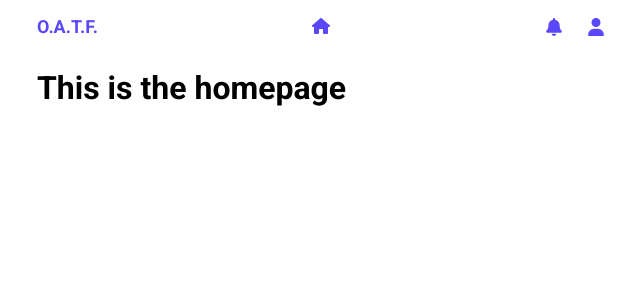
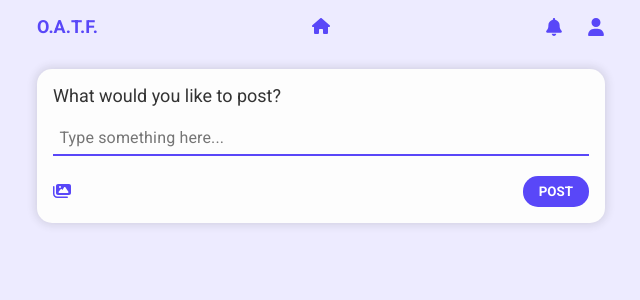
Before and after one commit to Jason-Azevedo/OneAppThreeFrameworks, a React (Create React App) app in the folder src/frontend/reactjs/: page / in a window 1280 px wide. Shown: the top 300 px of the page, without its empty margins (319-959 px from the left). Built offline with nearby package versions, Linux system fonts and the light colour scheme.

Commit message:
Implemented the PostForm
Fixed auto-expanding textarea and created IconFileUploadButton

Finished the postform

```diff
--- /dev/null
+++ b/src/frontend/reactjs/src/components/Forms/PostForm.tsx
@@ -0,0 +1,52 @@
+import React, { FormEvent, useState } from "react";
+import { FontAwesomeIcon } from "@fortawesome/react-fontawesome";
+import { faImages, faVideo } from "@fortawesome/free-solid-svg-icons";
+
+import ExpandingTextArea from "../Inputs/ExpandingTextArea";
+import IconFileUploadButton from "../Inputs/IconFileUploadButton";
+
+interface IPostFormState {
+  message: string;
+  file: File;
+  fileUrl: string;
+}
+
+export default function PostForm() {
+  const [post, setPost] = useState({} as IPostFormState);
+
+  const onFileUpload = (f: File) => {
+    // Create file url
+    const url = URL.createObjectURL(f);
+    if (post.fileUrl) URL.revokeObjectURL(post.fileUrl);
+
+    // Set state
+    setPost((prev) => ({ ...prev, file: f, fileUrl: url }));
+  };
+
+  const onSubmit = (e: FormEvent) => {
+    e.preventDefault();
+  };
+
+  return (
+    <form className="card" onSubmit={onSubmit}>
+      <h2 className="title--18 thin light">What would you like to post?</h2>
+
+      {/* Preview file uploads here */}
+      {post.file && <img className="card-image" src={post.fileUrl} alt="" />}
+
+      <ExpandingTextArea />
+
+      <div className="flex-row align-c justify-sb">
+        <div className="flex-row gap--16">
+          <IconFileUploadButton
+            icon={<FontAwesomeIcon icon={faImages} className="icon--18" />}
+            accept="image/*"
+            onChange={onFileUpload}
+          />
+        </div>
+
+        <button className="button">Post</button>
+      </div>
+    </form>
+  );
+}
--- /dev/null
+++ b/src/frontend/reactjs/src/components/Inputs/ExpandingTextArea.tsx
@@ -0,0 +1,32 @@
+import React, { useState, useRef, useEffect } from "react";
+
+interface ITextAreaProps {}
+
+export default function ExpandingTextArea() {
+  const [text, setText] = useState("");
+  const textareaRef = useRef<HTMLTextAreaElement>(null);
+
+  useEffect(() => {
+    if (!textareaRef.current) return;
+    const textarea = textareaRef.current;
+
+    // Reset to prevent the input not resizing when deleting text
+    textarea.style.height = "";
+    textarea.style.height = textarea.scrollHeight + "px";
+  }, [text]);
+
+  const onChange = (e: React.ChangeEvent<HTMLTextAreaElement>) => {
+    setText(e.target.value);
+
+    // Some other callback here
+  };
+
+  return (
+    <textarea
+      ref={textareaRef}
+      className="text-area-expanding"
+      placeholder="Type something here..."
+      onChange={onChange}
+    ></textarea>
+  );
+}
--- /dev/null
+++ b/src/frontend/reactjs/src/components/Inputs/IconFileUploadButton.tsx
@@ -0,0 +1,27 @@
+import React from "react";
+
+interface IIconFileUploadButtonProps {
+  accept: string;
+  icon: React.ReactNode;
+  onChange: (e: File) => void;
+}
+
+export default function IconFileUploadButton({
+  accept,
+  icon,
+  onChange,
+}: IIconFileUploadButtonProps) {
+  return (
+    <div className="icon-file-upload-btn">
+      {icon}
+      <input
+        type="file"
+        accept={accept}
+        onChange={(e) => {
+          // Check for not null file
+          if (e.target.files && e.target.files[0]) onChange(e.target.files[0]);
+        }}
+      />
+    </div>
+  );
+}
--- a/src/frontend/reactjs/src/pages/Home.tsx
+++ b/src/frontend/reactjs/src/pages/Home.tsx
@@ -1,9 +1,11 @@
 import { Outlet } from "react-router-dom";
+
+import PostForm from "../components/Forms/PostForm";
 
 export default function Home() {
   return (
     <main className="container--600">
-      <h1>This is the homepage</h1>
+      <PostForm />
     </main>
   );
 }
--- a/src/frontend/reactjs/src/sass/abstracts/_vars.scss
+++ b/src/frontend/reactjs/src/sass/abstracts/_vars.scss
@@ -1,2 +1,13 @@
 /* COLORS */
 $color-primary: #5947f8;
+$color-primary-darker: #4638c4;
+
+/* TEXT COLORS */
+$color-text: #333333;
+
+/* LIGHT/DARK THEME COLORS */
+$color-foreground: #fdfdfd;
+$color-background: #edebff;
+
+/* CARD */
+$color-card-shadow: rgba(51, 51, 51, 0.137);
--- /dev/null
+++ b/src/frontend/reactjs/src/sass/components/_button.scss
@@ -0,0 +1,15 @@
+.button {
+  padding: 0.5rem 1rem;
+  border-radius: 15px;
+  color: white;
+  background-color: $color-primary;
+  text-transform: uppercase;
+  font-weight: 700;
+  border: none;
+  transition: 0.4s;
+
+  &:hover,
+  &:active {
+    background-color: $color-primary-darker;
+  }
+}
--- /dev/null
+++ b/src/frontend/reactjs/src/sass/components/_card.scss
@@ -0,0 +1,14 @@
+.card {
+  background-color: $color-foreground;
+  box-shadow: 0 0 9px 2px $color-card-shadow;
+  padding: 1rem;
+  border-radius: 15px;
+
+  &-image {
+    width: 100%;
+    max-height: 300px;
+    background-color: #dfdfdf;
+    object-fit: contain;
+    margin-top: 1rem;
+  }
+}
--- /dev/null
+++ b/src/frontend/reactjs/src/sass/components/_icon-file-upload-btn.scss
@@ -0,0 +1,17 @@
+.icon-file-upload-btn {
+  position: relative;
+  overflow: hidden;
+
+  & input {
+    display: block;
+    position: absolute;
+    top: 0;
+    left: 0;
+
+    width: 100%;
+    height: 100%;
+
+    opacity: 0;
+    cursor: pointer;
+  }
+}
--- a/src/frontend/reactjs/src/sass/components/_includes.scss
+++ b/src/frontend/reactjs/src/sass/components/_includes.scss
@@ -1,2 +1,6 @@
 @import "icon";
 @import "title";
+@import "card";
+@import "button";
+@import "text-area";
+@import "icon-file-upload-btn";
--- /dev/null
+++ b/src/frontend/reactjs/src/sass/components/_text-area.scss
@@ -0,0 +1,24 @@
+.text-area {
+  width: 100%;
+  border: none;
+  border-bottom: 2px solid $color-primary;
+  resize: none;
+
+  padding: 0.4rem;
+  margin: 1rem 0;
+
+  outline: none;
+  color: $color-text;
+  background-color: transparent;
+
+  letter-spacing: 0.01rem;
+  font-size: 1rem;
+  font-weight: 400;
+  line-height: 1.3rem;
+
+  &-expanding {
+    @extend .text-area;
+    overflow: hidden;
+    height: 1.3rem;
+  }
+}
--- a/src/frontend/reactjs/src/sass/components/_title.scss
+++ b/src/frontend/reactjs/src/sass/components/_title.scss
@@ -1,4 +1,6 @@
 .title {
+  color: $color-text;
+
   &--18 {
     @extend .title;
     font-size: 18px;
@@ -7,4 +9,8 @@
   &.color-primary {
     color: $color-primary;
   }
+
+  &.thin {
+    font-weight: 400;
+  }
 }
--- a/src/frontend/reactjs/src/sass/main.scss
+++ b/src/frontend/reactjs/src/sass/main.scss
@@ -12,3 +12,7 @@
   box-sizing: border-box;
   font-family: "Roboto";
 }
+
+body {
+  background-color: $color-background;
+}
```
